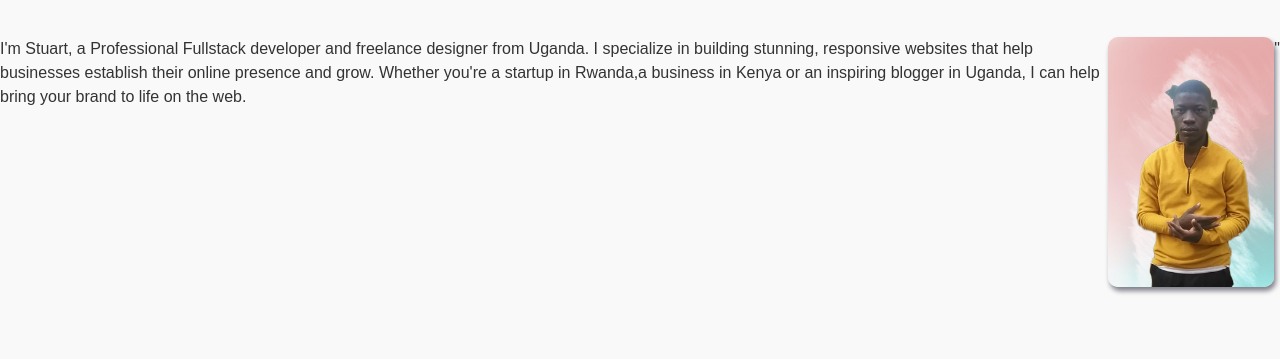
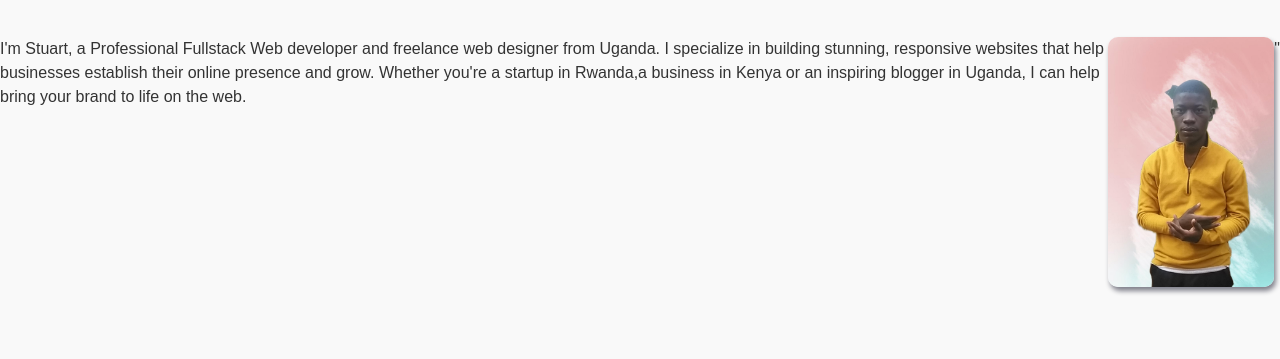
Before and after one commit to StuartWalker-creator/My-Portfolio, a plain HTML site: page index.html in a window 1280 px wide. Shown: the part 441-800 px from the top of the page. Drawn offline with nearby package versions, Linux system fonts and the light colour scheme; animation ran at ten frames a second.

Commit message:
update index.html

```diff
--- a/index.html
+++ b/index.html
@@ -41,7 +41,7 @@
     <div class="container">
       <h2 class="text-3xl font-bold text-center mb-10">About Me</h2>
       <aside class="side-intro">
-   <p>I'm Stuart, a Professional Fullstack developer and freelance designer from Uganda. I specialize in building stunning, responsive websites that help businesses establish their online presence and grow. Whether you're a startup in Rwanda,a business in Kenya or an inspiring blogger in Uganda, I can help bring your brand to life on the web.</p>
+   <p>I'm Stuart, a Professional Fullstack Web developer and freelance web designer from Uganda. I specialize in building stunning, responsive websites that help businesses establish their online presence and grow. Whether you're a startup in Rwanda,a business in Kenya or an inspiring blogger in Uganda, I can help bring your brand to life on the web.</p>
 
    <img class="owner-image" sizes="" srcset="" src="images/stuart.jpg" alt="">"
       </aside>
```
